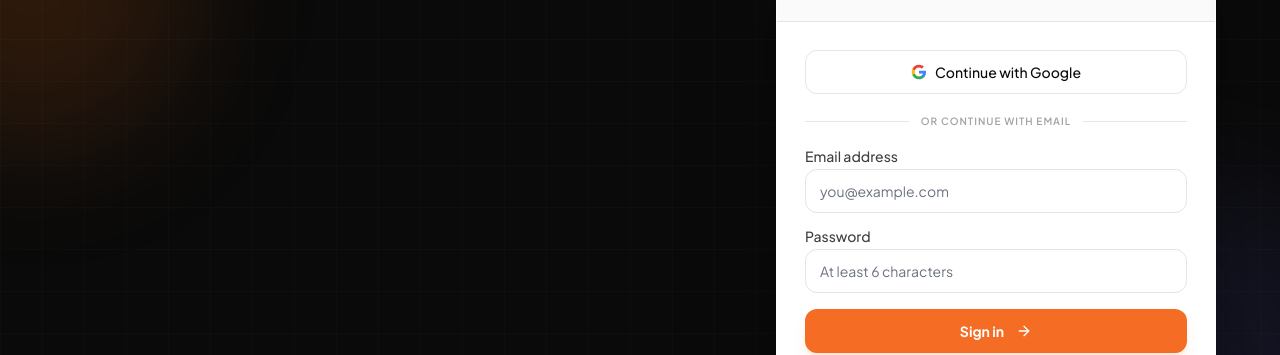
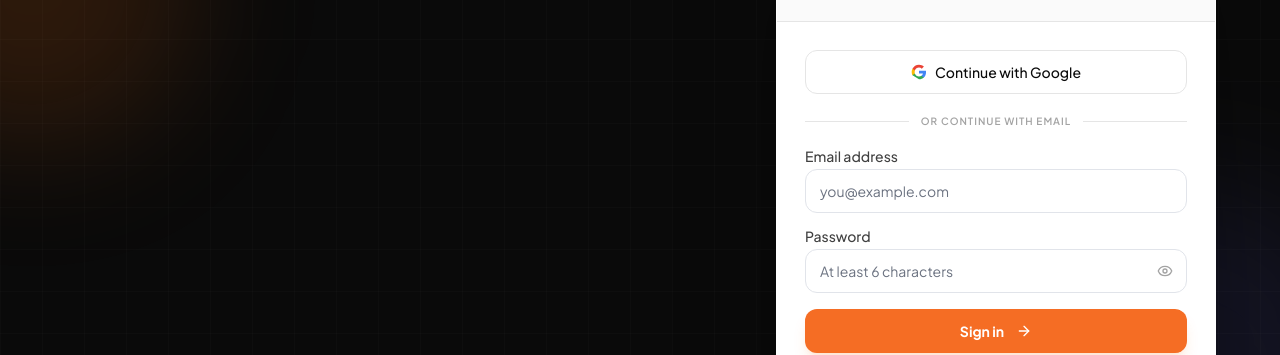
Before and after one commit to gautambetu540-droid/orrica-edge-resume-builder, a Next.js app: page /login in a window 1280 px wide. Shown: the part 213-568 px from the top of the page. Built offline with nearby package versions, Linux system fonts and the light colour scheme; no server answers.

Commit message:
Add password visibility toggle to auth form

```diff
--- a/components/auth/AuthForm.tsx
+++ b/components/auth/AuthForm.tsx
@@ -3,7 +3,7 @@
 import { useEffect, useState } from 'react';
 import Link from 'next/link';
 import { useRouter, useSearchParams } from 'next/navigation';
-import { Loader2, ShieldCheck, Sparkles, ArrowRight, MailCheck } from 'lucide-react';
+import { Eye, EyeOff, Loader2, ShieldCheck, Sparkles, ArrowRight, MailCheck } from 'lucide-react';
 import { Button } from '@/components/ui/button';
 import { Input } from '@/components/ui/input';
 import { Label } from '@/components/ui/label';
@@ -26,6 +26,7 @@ export function AuthForm({ mode = 'signin', returnTo: defaultReturnTo = '/dashbo
   const [fullName, setFullName] = useState('');
   const [email, setEmail] = useState('');
   const [password, setPassword] = useState('');
+  const [showPassword, setShowPassword] = useState(false);
   const [loading, setLoading] = useState(false);
   const [sessionChecked, setSessionChecked] = useState(false);
   const [emailConfirmationSent, setEmailConfirmationSent] = useState(false);
@@ -68,7 +69,7 @@ export function AuthForm({ mode = 'signin', returnTo: defaultReturnTo = '/dashbo
           password,
           options: {
             data: { full_name: name, name },
-            emailRedirectTo: `${window.location.origin}/auth/callback?returnTo=${encodeURIComponent(returnTo)}`,
+            emailRedirectTo: `${window.location.origin}/auth/confirm?type=email`,
           },
         });
         if (error) throw error;
@@ -138,7 +139,7 @@ export function AuthForm({ mode = 'signin', returnTo: defaultReturnTo = '/dashbo
               <Button variant="outline" className="h-11 w-full rounded-xl border-neutral-200" onClick={handleGoogle} disabled={loading}>
                 <svg className="h-4 w-4" viewBox="0 0 24 24" aria-hidden="true">
                   <path fill="#4285F4" d="M22.56 12.25c0-.78-.07-1.53-.2-2.25H12v4.26h5.92c-.26 1.37-1.04 2.53-2.21 3.31v2.77h3.57c2.08-1.92 3.28-4.74 3.28-8.09z" />
-                  <path fill="#34A853" d="M12 23c2.97 0 5.46-.98 7.28-2.66l-3.57-2.77c-.98.66-2.23 1.06-3.71 1.06-2.86 0-5.29-1.93-6.16-4.53H2.18v2.84C3.99 20.53 7.7 23 12 23z" />
+                  <path fill="#34A853" d="M12 23c2.97 0 5.46-.98 7.28-2.66l-3.57-2.77c-.98.66-2.23 1.06-3.71 1.06-2.86 0-5.29-1.93-6.16-4.53H2.18v2.84C3.99 20.53 1 12s.43 3.45 1.18 4.93l2.85-2.22.81-.62z" />
                   <path fill="#FBBC05" d="M5.84 14.09c-.22-.66-.35-1.36-.35-2.09s.13-1.43.35-2.09V7.07H2.18C1.43 8.55 1 10.22 1 12s.43 3.45 1.18 4.93l2.85-2.22.81-.62z" />
                   <path fill="#EA4335" d="M12 5.38c1.62 0 3.06.56 4.21 1.64l3.15-3.15C17.45 2.09 14.97 1 12 1 7.7 1 3.99 3.47 2.18 7.07l3.66 2.84c.87-2.6 3.3-4.53 6.16-4.53z" />
                 </svg>
@@ -150,7 +151,15 @@ export function AuthForm({ mode = 'signin', returnTo: defaultReturnTo = '/dashbo
               <form onSubmit={handleSubmit} className="space-y-4">
                 {currentMode === 'signup' && <div><Label htmlFor="fullName">Full name</Label><Input id="fullName" autoComplete="name" placeholder="Alex Morgan" required value={fullName} onChange={(event) => setFullName(event.target.value)} className="mt-1.5 h-11 rounded-xl" /></div>}
                 <div><Label htmlFor="email">Email address</Label><Input id="email" type="email" autoComplete="email" placeholder="you@example.com" required value={email} onChange={(event) => setEmail(event.target.value)} className="mt-1.5 h-11 rounded-xl" /></div>
-                <div><Label htmlFor="password">Password</Label><Input id="password" type="password" autoComplete={currentMode === 'signup' ? 'new-password' : 'current-password'} placeholder="At least 6 characters" required minLength={6} value={password} onChange={(event) => setPassword(event.target.value)} className="mt-1.5 h-11 rounded-xl" /></div>
+                <div>
+                  <Label htmlFor="password">Password</Label>
+                  <div className="relative mt-1.5">
+                    <Input id="password" type={showPassword ? 'text' : 'password'} autoComplete={currentMode === 'signup' ? 'new-password' : 'current-password'} placeholder="At least 6 characters" required minLength={6} value={password} onChange={(event) => setPassword(event.target.value)} className="h-11 rounded-xl pr-11" />
+                    <button type="button" onClick={() => setShowPassword((value) => !value)} className="absolute right-1 top-1/2 flex h-9 w-9 -translate-y-1/2 items-center justify-center rounded-lg text-neutral-400 transition-colors hover:bg-neutral-100 hover:text-neutral-700" aria-label={showPassword ? 'Hide password' : 'Show password'} aria-pressed={showPassword}>
+                      {showPassword ? <EyeOff className="h-4 w-4" /> : <Eye className="h-4 w-4" />}
+                    </button>
+                  </div>
+                </div>
                 <Button type="submit" className="h-11 w-full rounded-xl font-bold shadow-lg shadow-orange-500/15" disabled={loading}>{loading ? <Loader2 className="h-4 w-4 animate-spin" /> : <>{currentMode === 'signup' ? 'Create my account' : 'Sign in'}<ArrowRight className="ml-1 h-4 w-4" /></>}</Button>
               </form>
 
```
